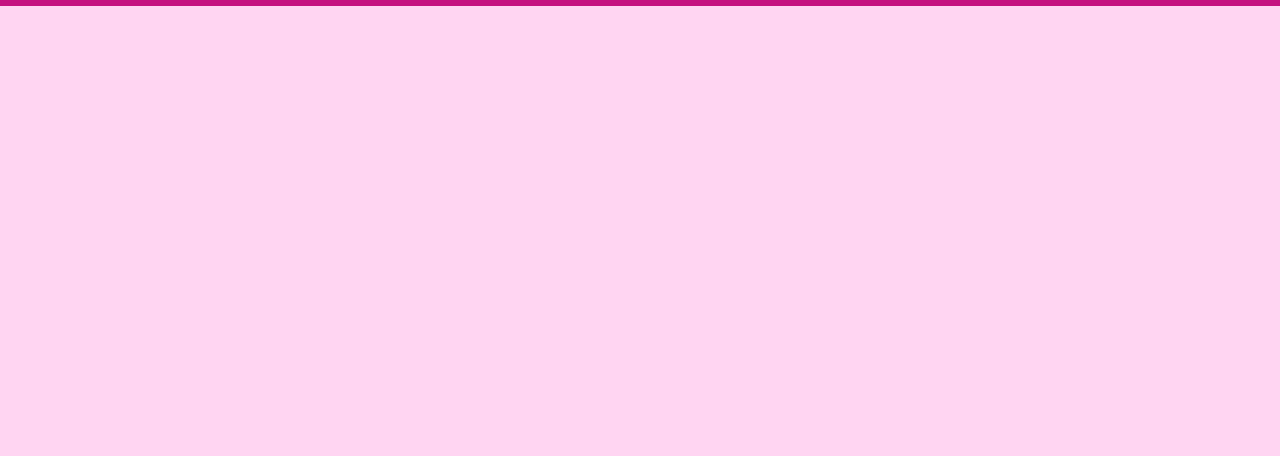
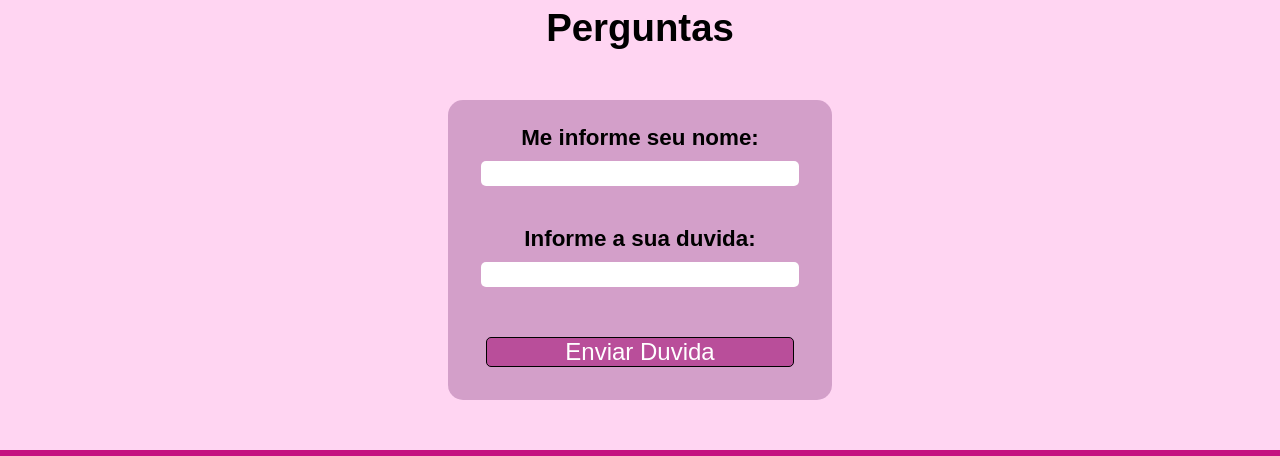
Before and after one commit to DevRodrigoG/KB_Desck_Mobi, a plain HTML site: page Index.html in a window 1280 px wide. Shown: the part 1642-2098 px from the top of the page. Before the commit the page ends 1648 px from the top, so only its background shows below. Drawn offline with Linux system fonts and the light colour scheme.

Commit message:
Update_version(1.4)

```diff
--- a/Index.html
+++ b/Index.html
@@ -24,6 +24,8 @@
     <link rel="stylesheet" href="./css/popup.css">
 
     <link rel="stylesheet" href="./css/tabelaPreco.css">
+
+    <link rel="stylesheet" href="./css/perguntas.css">
 
 </head>
 
@@ -236,6 +238,16 @@
     </main>
     <!-- =================== Footer =================== -->
 
+    <h2 class="perguntas">Perguntas</h2>
+
+    <div class="containerServico2">
+        <label for="nomeUsuario">Me informe seu nome:</label>
+        <input type="text" id="nomeUsuario" class="inputText">
+        <label for="perguntaUsuario">Informe a sua duvida:</label>
+        <input type="text" id="perguntaUsuario" class="inputText">
+        <input onclick="enviarDuvida()" type="submit" value="Enviar Duvida" class="inputButton">
+    </div>
+
     <footer id="faleConosco">
         <!--        ==================  Criador do site ===================== CONTATO: (81)989043600 ================ -->
         <p>Criador Por: <span><a href="https://github.com/DevRodrigoG"">Rodrigo.Dev</a></span></p>
--- a/JS/scripts.js
+++ b/JS/scripts.js
@@ -45,4 +45,15 @@ function validacaoPedido(){
         else{
             alert ("Serviço invalido, verifique o serviço desejado na tabela e tente novamente")
         }
-    }
+}
+
+function enviarDuvida() {
+    let nome = document.getElementById("nomeUsuario").value  // Puxando o valor do input nome do usuario
+    let pergunta = document.getElementById("perguntaUsuario").value // puxando o valor da pergunta do usuario
+
+    let nomeFormatado = nome.replace(/ /g, "+") /* Formatando o nome do usuario para se o mesmo informe o seu nome completo ou insira algum espaço */
+    let perguntaFormadata = pergunta.replace(/ /g, "+")  /* Formatando a pergunta do usuario para remover todos os espaços colocar o "+" no lugar */
+
+    window.location.href = "https://wa.me/5581986487802/?text=Olá,+meu+nome+é+" + nomeFormatado + ", Duvida: (" + perguntaFormadata + ")"; // Direcionamento para o chat para tirar a duvida
+
+}
--- /dev/null
+++ b/css/perguntas.css
@@ -0,0 +1,45 @@
+.perguntas{
+    margin-top: 80px;
+    text-align: center;
+    font-size: 2.4em;
+}
+.containerServico2{
+    background-color: rgba(181, 123, 173, 0.589);
+    margin: 50px auto;
+    height: 300px;
+    width: 30%;
+    border-radius: 15px;
+    display:flex;
+    flex-direction: column;
+    align-items: center;
+}
+.containerServico2 label{
+    margin-top: 25px;
+    font-weight: bold;
+    font-size: 1.4em;
+}
+.inputText{
+    padding-left: 10px;
+    height: 25px;
+    margin: 10px auto 15px auto;
+    width: 80%;
+    border-radius: 5px;
+    border: none;
+    font-size: 1em;
+}
+.inputButton{
+    background-color: rgb(185, 78, 154);
+    color: white;
+    border: 1px solid black;
+    border-radius: 5px;
+    font-size: 1.5em;
+    width: 80%;
+    margin-top: 35px;
+    cursor: pointer;
+}
+
+@media (max-width: 900px) {
+    .containerServico2{
+        width: 80%;
+    }
+}
--- a/css/tabelaPreco.css
+++ b/css/tabelaPreco.css
@@ -46,7 +46,7 @@ table .preco {
     font-size: 1.4em;
 }
 .buttonContainer{
-    width: 70%;
+    width: 30%;
     margin: auto;
     margin-top: -50px;
     margin-bottom: 20px;
@@ -67,3 +67,8 @@ table .preco {
 #buttonPreco:hover {
     background-color: var(--corBottom);
 }
+@media (max-width: 900px) {
+    .buttonContainer{
+        width: 50%;
+    }
+}
```
